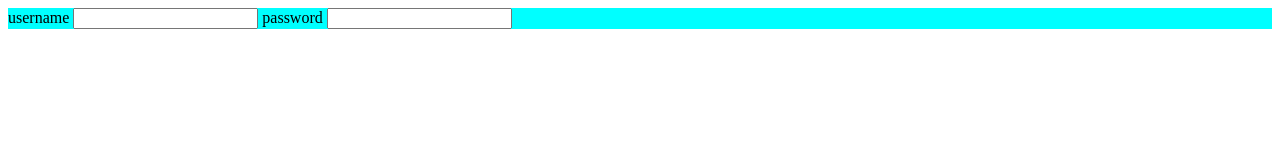
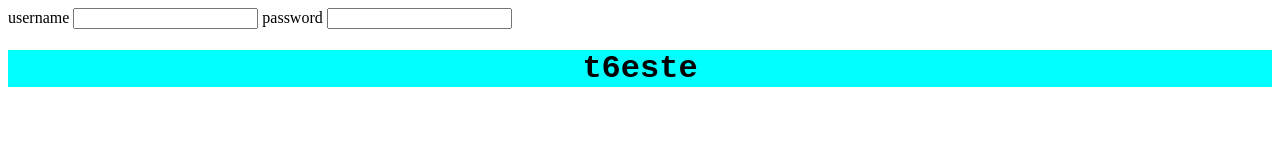
Before and after one commit to JoseRobson2301/DWSENAP, a plain HTML site: page index.html in a window 1280 px wide. Drawn offline with Linux system fonts and the light colour scheme.

Commit message:
update html & css

```diff
--- a/index.html
+++ b/index.html
@@ -17,5 +17,6 @@
           <input class="button-enviar" type="submit" value="Enviar">-->
         </form>
     </div>
+    <h1>t6este</h1>
   </body>
 </html>
--- a/style.css
+++ b/style.css
@@ -1,3 +1,5 @@
-.lockscreen{
+h1{
+    text-align: center;
     background-color: aqua;
+    font-family: 'Courier New', Courier, monospace;
 }
```
